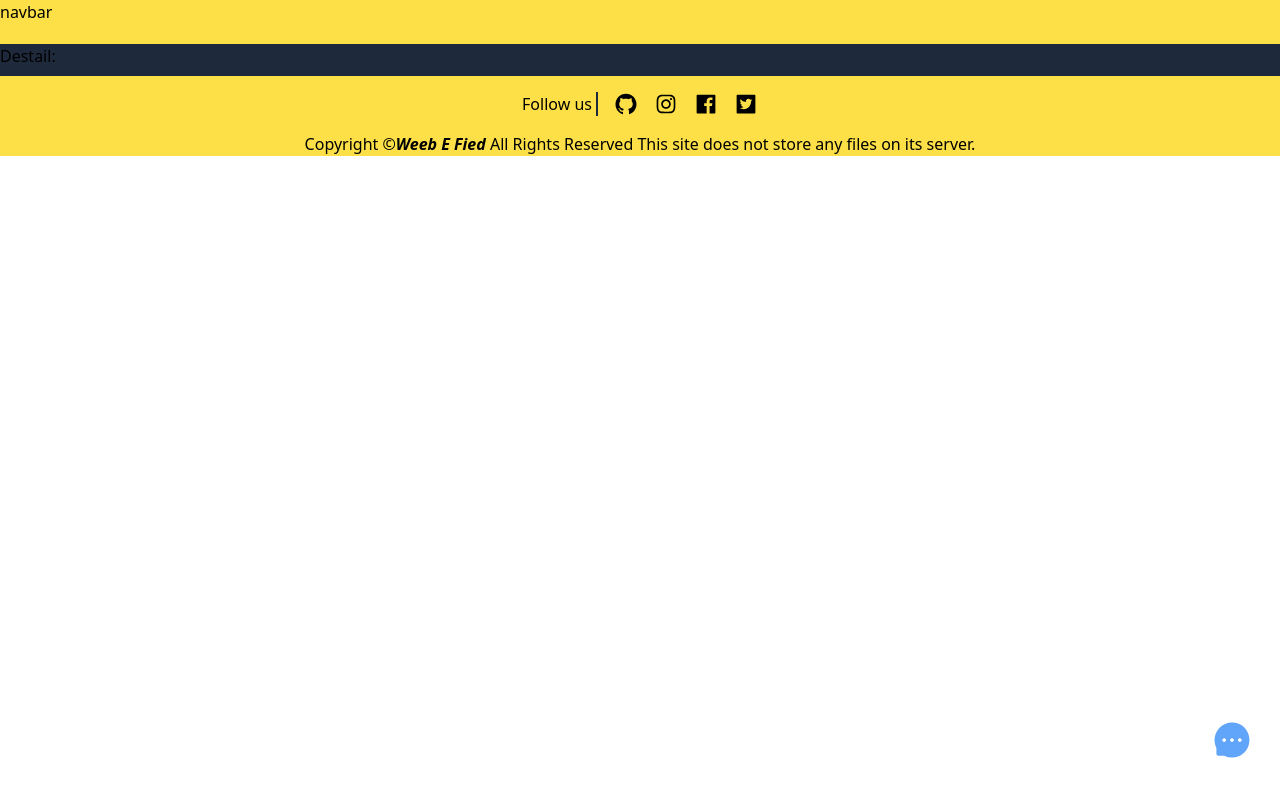
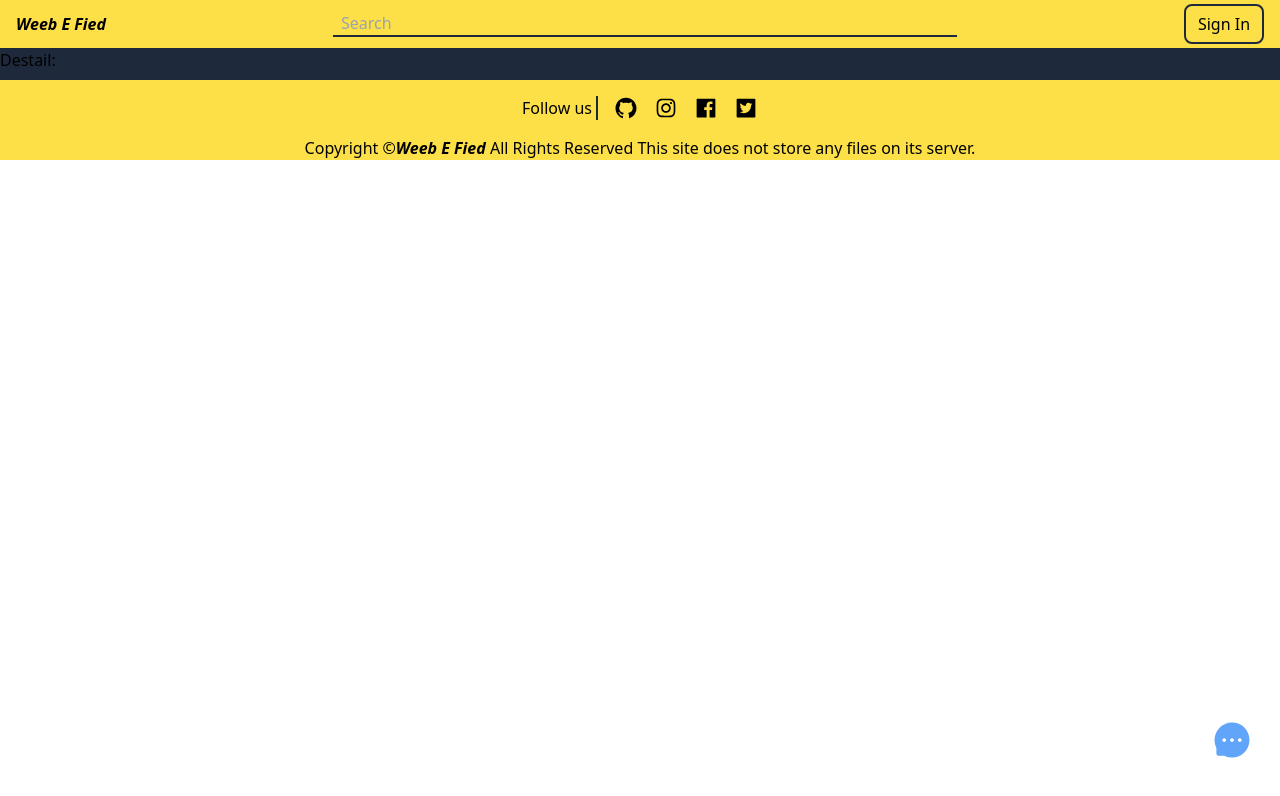
Before and after one commit to Anirudha0702/Newly-Released-Animes, a Next.js app: page /User in a window 1280 px wide. Shown: the top 796 px of the page. Built offline with nearby package versions, Linux system fonts and the light colour scheme; no server answers.

Commit message:
next-auth_nav

```diff
--- a/components/Footer.jsx
+++ b/components/Footer.jsx
@@ -5,8 +5,6 @@ const Footer = () => {
   return (
     <>
     <footer className="w-full bg-yellow-300 mt-2 flex justify-center items-center flex-col">
-        {/* <span className=''>Here you will find list of latest released Animes a perfect place for weebs</span> */}
-
        <div className="flex gap-4 h-8 justify-center items-center my-3">
            <span className='border-r-2 pr-1 border-r-slate-800'>Follow us</span>
            <Link href={process.env.NEXT_PUBLIC_GITHUB}><AiOutlineGithub className='w-6 h-6 cursor-pointer'/></Link>
--- a/components/Nav.jsx
+++ b/components/Nav.jsx
@@ -1,6 +1,27 @@
+import { useSession ,signIn, signOut, } from 'next-auth/react';
+import Image from 'next/image';
 export const Nav=()=>{
+    const session=useSession();
+    const user=session?.data?.user;
+    console.log(user?.image)
     return(
-        <h3 className="w-full h-11 bg-yellow-300">navbar</h3>
+        <div className="flex justify-between items-center w-full h-12 bg-yellow-300 px-4">
+            <span><b><i>Weeb E Fied</i></b></span>
+            <input type="search" name="" id="" className='focus:outline-none w-1/2 border-b-slate-800 border-b-2 bg-transparent pl-2 text-slate-800' placeholder='Search'/>
+            {
+                session.status=='authenticated'?(
+                    <div className='w-10 h-10 relative rounded-2xl'>
+                        <Image
+                            src={user.image}
+                            width={100}
+                            height={100}
+                            alt='user Image'
+                            className='absolute  rounded-2xl cursor-pointer'
+                            onClick={()=>{void signOut()}}/>
+                    </div>
+                ):(<button type="" className='w-20 h-10 border-slate-800 border-2 p-1 rounded-lg hover:bg-slate-800 hover:text-yellow-300' onClick={()=>{void signIn()}}>Sign In</button>)
+            }
+        </div>
     )
 }
 export default Nav
--- a/package.json
+++ b/package.json
@@ -12,6 +12,7 @@
     "eslint": "8.39.0",
     "eslint-config-next": "13.4.0",
     "next": "13.4.0",
+    "next-auth": "^4.22.1",
     "react": "18.2.0",
     "react-dom": "18.2.0",
     "react-icons": "^4.9.0"
--- /dev/null
+++ b/pages/api/auth/[...nextauth].js
@@ -0,0 +1,12 @@
+import NextAuth from "next-auth/next";
+import GoogleProvider from  "next-auth/providers/google"
+export const authOptions = {
+    providers: [
+      GoogleProvider({
+        clientId: process.env.NEXT_PUBLIC_GOOGLE_CLIENT_ID,
+        clientSecret: process.env.NEXT_PUBLIC_GOOLGE_CLIENT_SECRET,
+      }),
+    ],
+    secret:process.env.NEXT_PUBLIC_JWT_SECRET
+  }
+  export default NextAuth(authOptions)
```
Also changed, not shown: pages/_app.js (+4 -3 lines), 1 other file (tests, documents, lock files or other folders).
